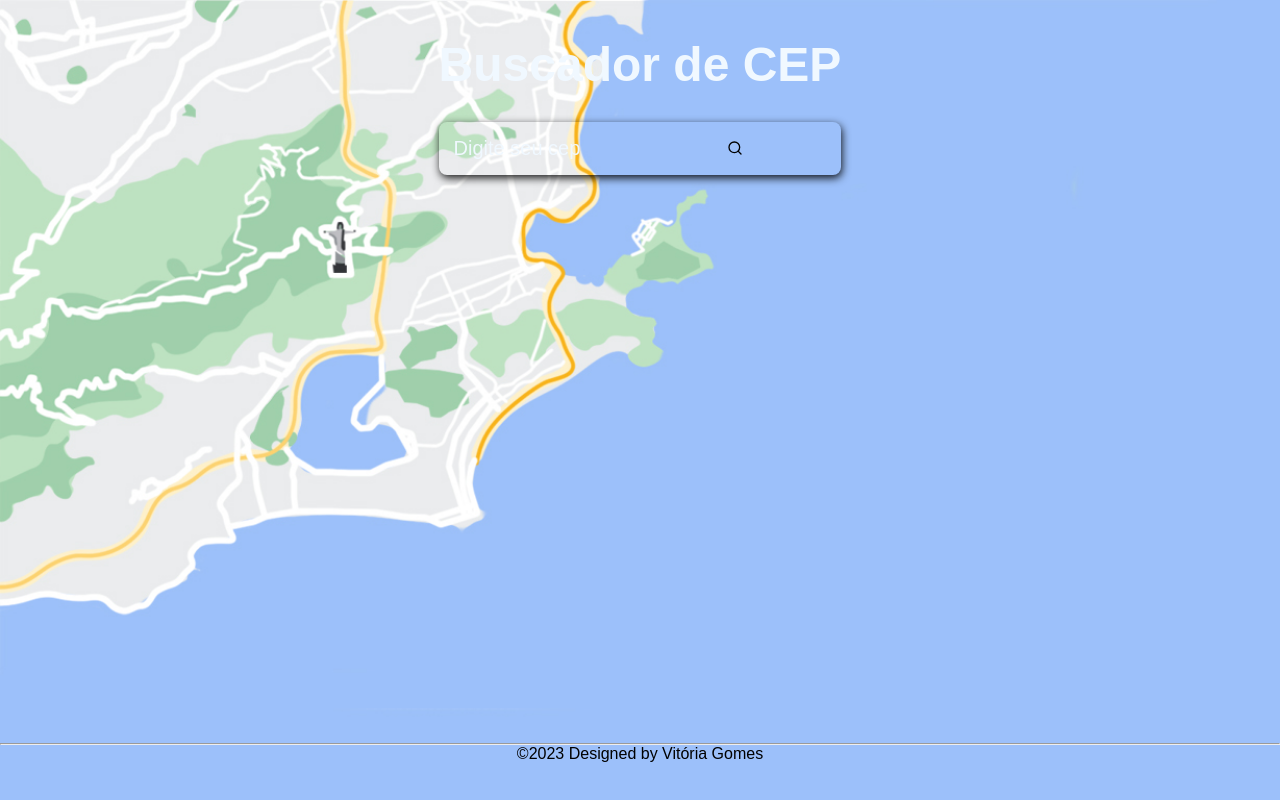
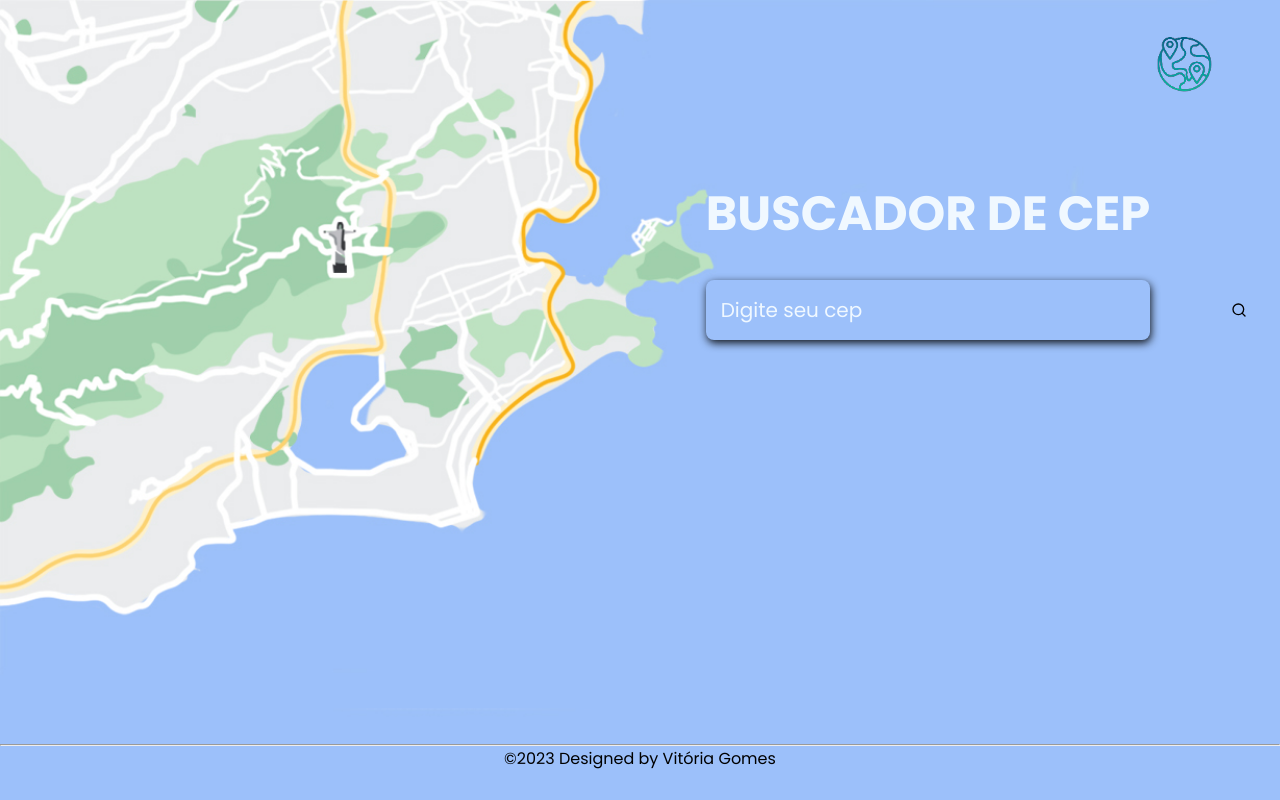
Before and after one commit to vitoriacgomes/Buscador-cep, a React (Create React App) app: page / in a window 1280 px wide. Built offline with nearby package versions, Linux system fonts and the light colour scheme.

Commit message:
Design part2

```diff
--- a/src/App.js
+++ b/src/App.js
@@ -3,6 +3,7 @@ import { useState } from 'react';
 import {FiSearch} from 'react-icons/fi';
 import './style.css'
 import Footer from './componentes/footer';
+import NavBar from './componentes/nabar';
 
 import api from './serviços/api';
 
@@ -30,8 +31,9 @@ function App() {
   return (
     //page-container
     <div className="page-container">
+      <NavBar/>
       <div className='content-wrap'>
-      <h1 className='titulo'>Buscador de CEP</h1>
+      <h1 className='titulo'>BUSCADOR DE CEP</h1>
       <div className="containerInput">
         <input type="text"
         placeholder="Digite seu cep"
--- /dev/null
+++ b/src/componentes/nabar.js
@@ -0,0 +1,13 @@
+import React from 'react';
+import icon from './icon_resized.png'
+import "./navbar.css"
+
+const NavBar = () =>{
+    return(
+        <div className='img-icon'>
+            <img src={icon}/>
+        </div>
+    )
+}
+
+export default NavBar;
--- /dev/null
+++ b/src/componentes/navbar.css
@@ -0,0 +1,3 @@
+.img-icon{
+   margin-right: -85%;
+}
--- a/src/index.css
+++ b/src/index.css
@@ -1,5 +1,6 @@
+@import url('https://fonts.googleapis.com/css2?family=Poppins:wght@400;500;600;700&display=swap');
 * {
   margin: 0;
   padding: 0;
-  font-family: sans-serif;
+  font-family: 'Poppins', sans-serif;
 }
--- a/src/style.css
+++ b/src/style.css
@@ -37,7 +37,7 @@
     font-size: 20px;
     color: #fff;
     outline: none;
-    margin-right: 8px;
+    margin-right: 30%;
 }
 .containerInput input::placeholder{
     color: aliceblue;
@@ -90,4 +90,6 @@
   }
   .content-wrap{
     flex: 0.9;
+    margin-top: 6%;
+    margin-right: -45%;
   }
```
Also changed, not shown: img/icon.png (deleted), src/componentes/icon_resized.png (added).
